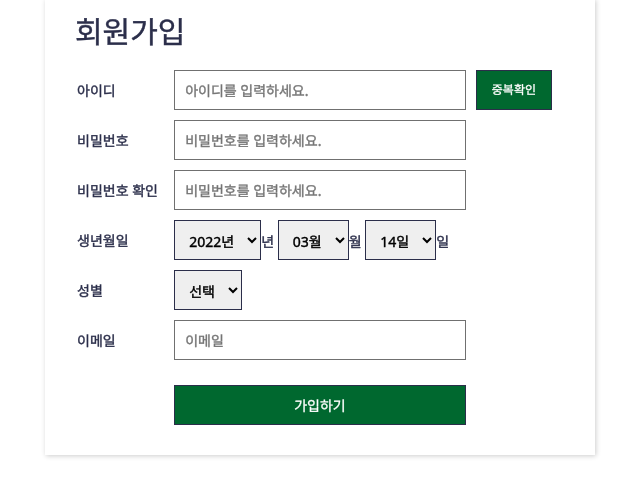
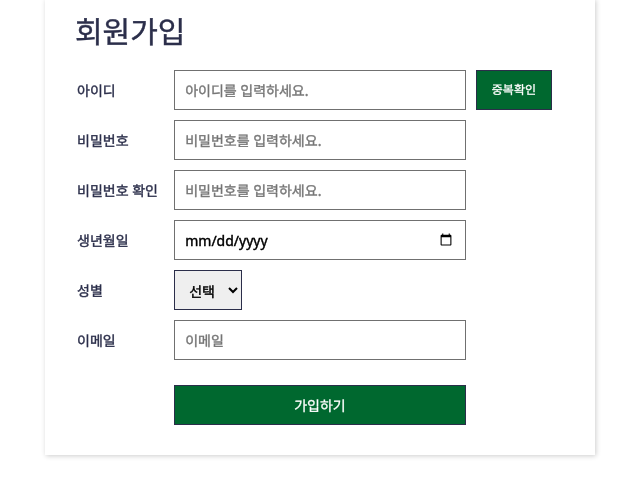
Before and after one commit to bjo6300/posture-correction-using-a-camera, a Django app: template django/templates/navbar/signup.html in a window 1280 px wide. Shown: the part 128-628 px from the top of the page, without its empty margins (320-960 px from the left). Run offline with Django 3.2, Linux system fonts and the light colour scheme; the template is opened without the code that fills it, so the values that code supplies are empty.

Commit message:
DMWY-46-날짜input-수정

```diff
--- a/django/templates/navbar/signup.html
+++ b/django/templates/navbar/signup.html
@@ -49,9 +49,7 @@
                 </li>
                 <li class="item">
 
-                    <select name="yy" id="year" required></select>년
-                    <select name="mm" id="month" required></select>월
-                    <select name="dd" id="day" required></select>일
+                    <input type="date" required>
                 </li>
                 <li class="item">
 
```
